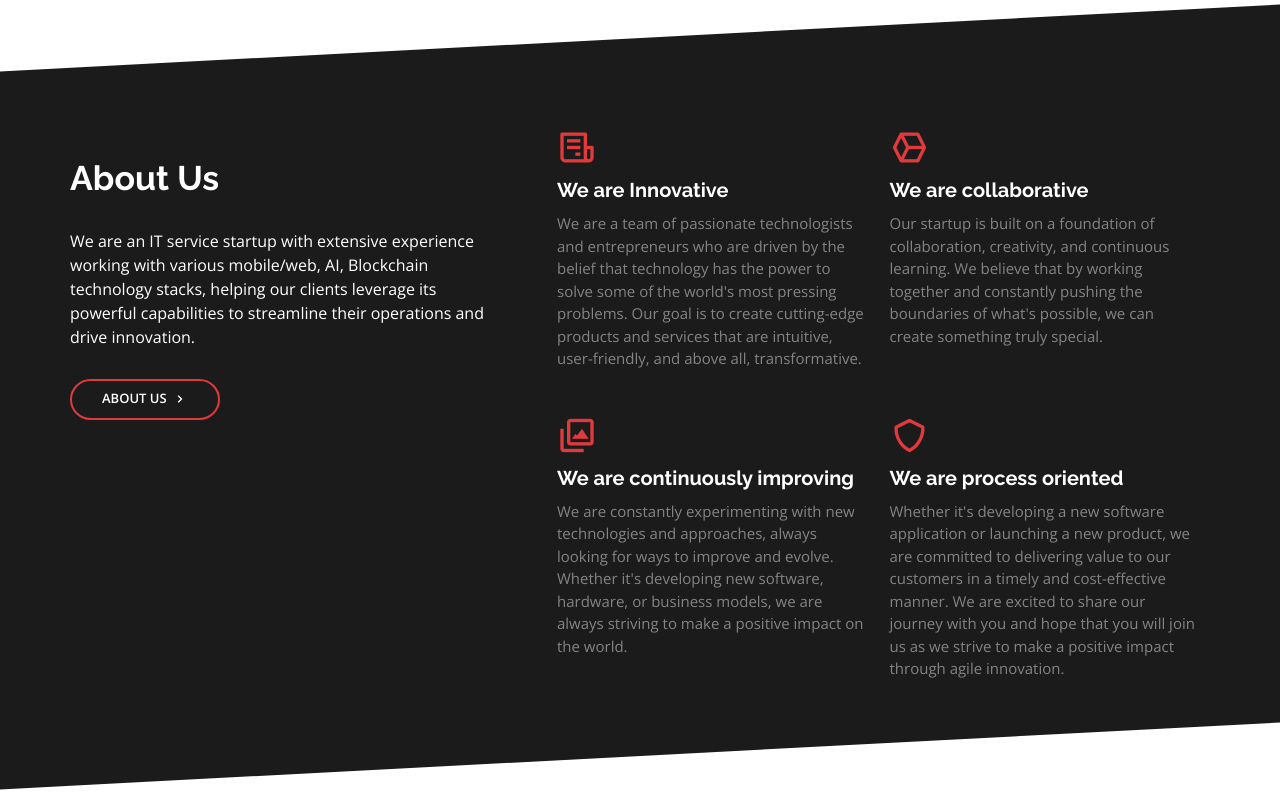
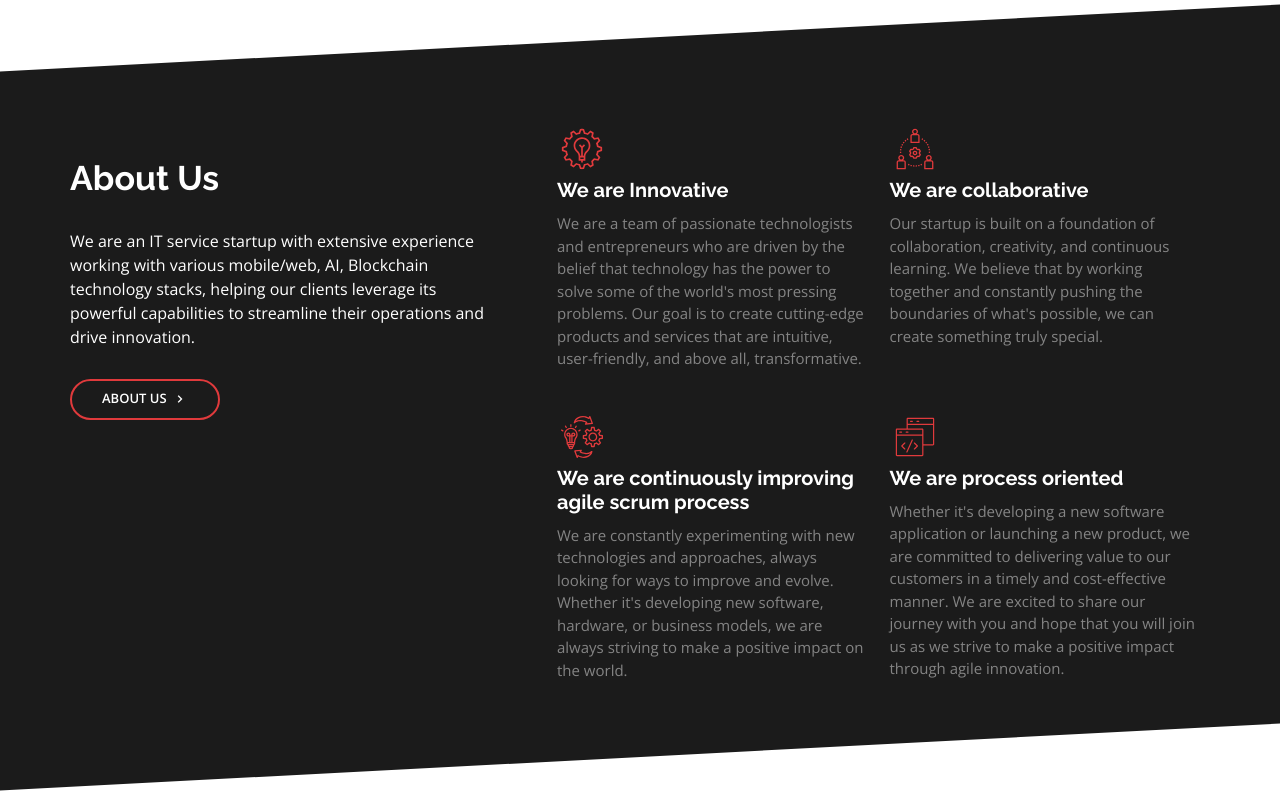
Before and after one commit to Acuconf-Website/acuconf.github.io, a plain HTML site: page index.html in a window 1280 px wide. Shown: the part 1080-1880 px from the top of the page. Drawn offline with nearby package versions, Linux system fonts and the light colour scheme.

Commit message:
icon changed

```diff
--- a/index.html
+++ b/index.html
@@ -142,7 +142,9 @@
               <div class="icon-boxes d-flex flex-column justify-content-center">
                 <div class="row">
                   <div class="col-md-6 icon-box" data-aos="fade-up" data-aos-delay="100">
-                    <i class="bx bx-receipt"></i>
+                    <!-- <i class="bx bx-receipt"></i> -->
+                    <img src="assets\img\innovation.svg" height="50" , width="50" alt="We are Innovative"
+                      class="pb-2" />
                     <h4>We are Innovative</h4>
                     <p>We are a team of passionate technologists and entrepreneurs who are driven by the belief that
                       technology has the power
@@ -151,7 +153,8 @@
                       intuitive, user-friendly, and above all, transformative.</p>
                   </div>
                   <div class="col-md-6 icon-box" data-aos="fade-up" data-aos-delay="200">
-                    <i class="bx bx-cube-alt"></i>
+                    <img src="assets\img\collaboration.svg" height="50" , width="50" alt="We are Innovative"
+                      class="pb-2" />
                     <h4>We are collaborative</h4>
                     <p>Our startup is built on a foundation of collaboration, creativity, and continuous learning. We
                       believe that by working
@@ -159,8 +162,9 @@
                       special.</p>
                   </div>
                   <div class="col-md-6 icon-box" data-aos="fade-up" data-aos-delay="300">
-                    <i class="bx bx-images"></i>
-                    <h4>We are continuously improving</h4>
+                    <img src="assets\img\Continuous_Improvement_Agile_Scrum_Process.svg" height="50" , width="50"
+                      alt="We are Innovative" class="pb-2" />
+                    <h4>We are continuously improving agile scrum process</h4>
                     <p>We are constantly experimenting with new technologies and approaches, always looking for ways to
                       improve and evolve.
                       Whether it's developing new software, hardware, or business models, we are always striving to make
@@ -168,7 +172,8 @@
                       the world.</p>
                   </div>
                   <div class="col-md-6 icon-box" data-aos="fade-up" data-aos-delay="400">
-                    <i class="bx bx-shield"></i>
+                    <img src="assets\img\development.svg" height="50" , width="50" alt="We are Innovative"
+                      class="pb-2" />
                     <h4>We are process oriented</h4>
                     <p>Whether it's developing a new software application or launching a new product, we are committed
                       to delivering value to
```
Also changed, not shown: assets/img/Continuous_Improvement_Agile_Scrum_Process.svg (added), assets/img/artificial_intelligence.svg (added), assets/img/collaboration.svg (added), assets/img/development.svg (added), assets/img/innovation.svg (added), assets/img/realtime-communication.svg (added).
